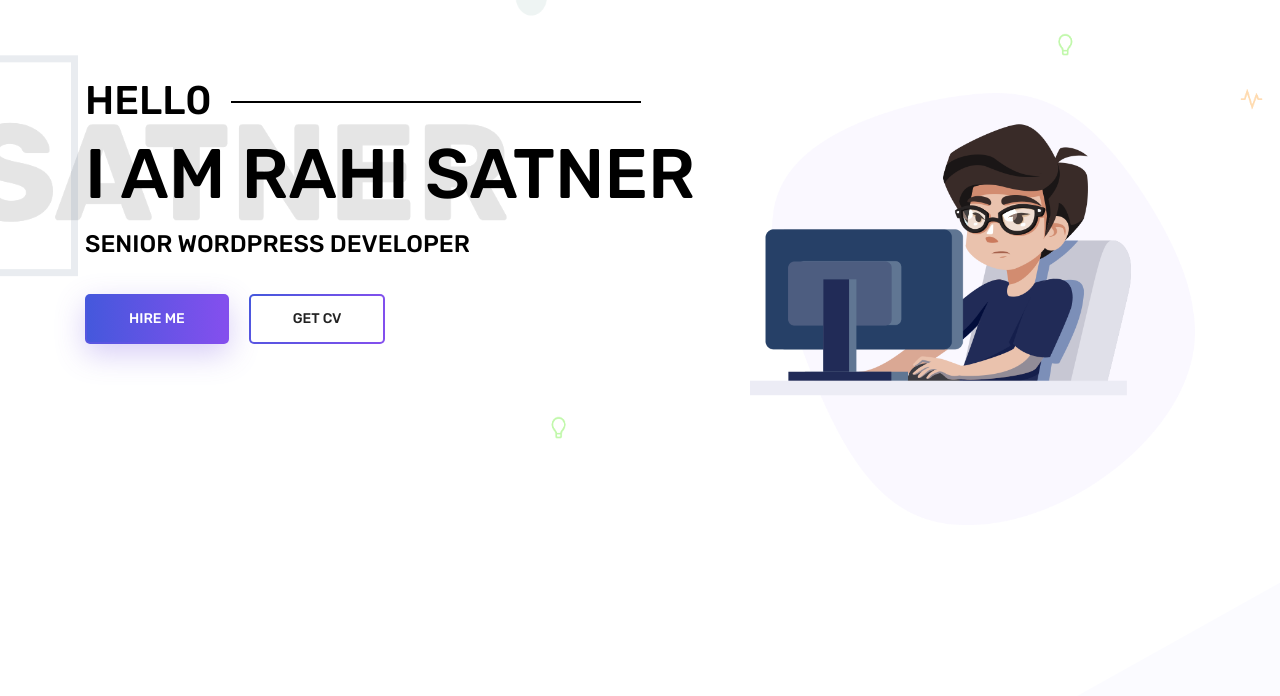
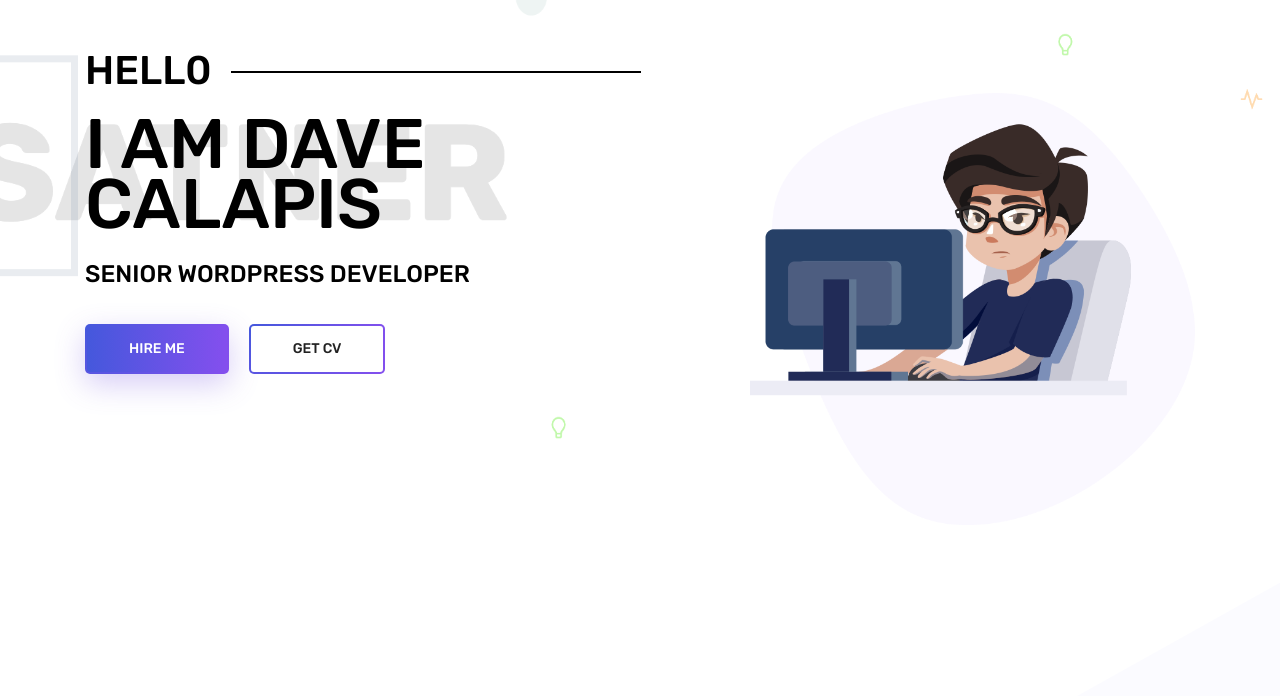
Before and after one commit to PePeRonIn21/calapis, a plain HTML site: page index.html in a window 1280 px wide. Shown: the part 104-800 px from the top of the page. Drawn offline with Linux system fonts and the light colour scheme; some packages are replaced by stand-ins of ours.

Commit message:
updated name

```diff
--- a/index.html
+++ b/index.html
@@ -73,7 +73,7 @@
 					<div class="col-lg-7">
 						<div class="banner_content">
 							<h3 class="text-uppercase">Hell0</h3>
-							<h1 class="text-uppercase">I am rahi satner</h1>
+							<h1 class="text-uppercase">I am dave calapis</h1>
 							<h5 class="text-uppercase">senior wordpress developer</h5>
 							<div class="d-flex align-items-center">
 								<a class="primary_btn" href="#"><span>Hire Me</span></a>
```
